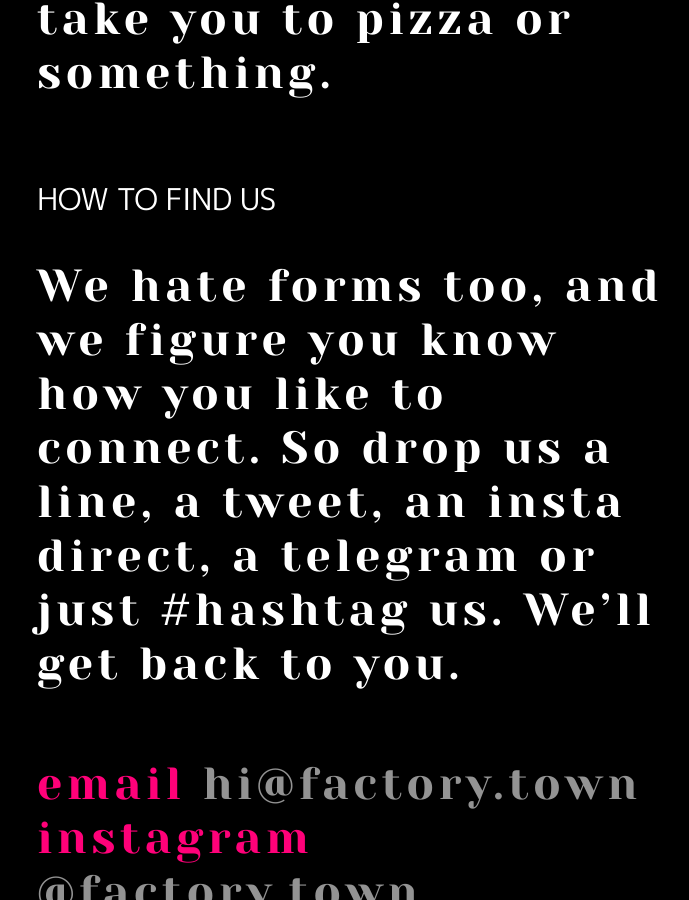
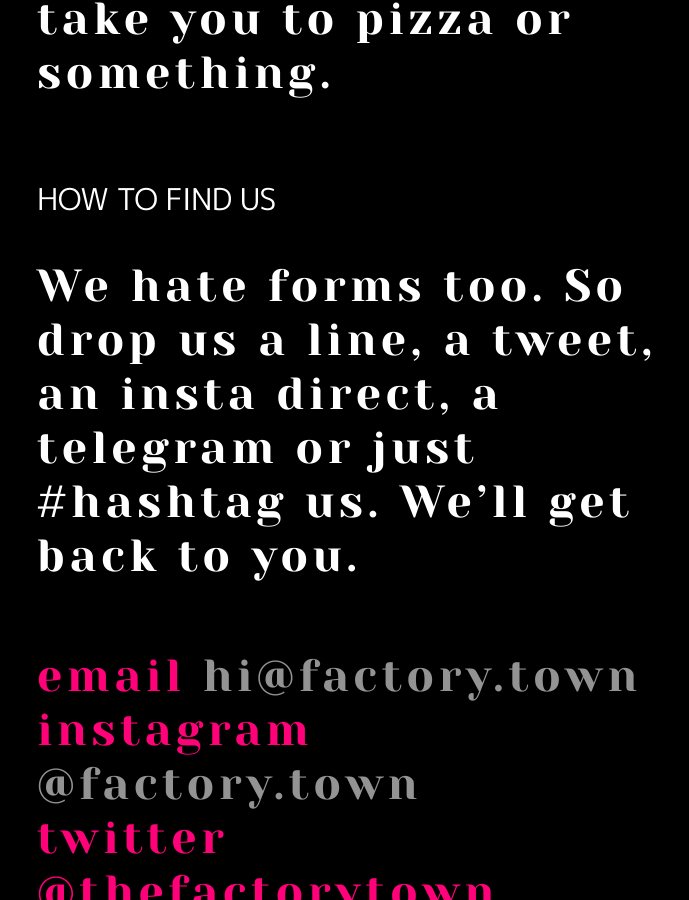
Before and after one commit to factorytown/factorytown.github.io, a Jekyll site: the page built from _pages/about.md, in a window 1280 px wide and 900 px high, scrolled down 2635 px. Shown: the whole window, without its empty margins (283-972 px from the left). Built offline with Jekyll 4.4.1, drawn with Linux system fonts in a browser that asks for light colours; nearby versions of some CDN libraries.

Commit message:
Updated About

```diff
--- a/_pages/about.md
+++ b/_pages/about.md
@@ -19,7 +19,7 @@
 
 ### HOW TO FIND US
 
-## We hate forms too, and we figure you know how you like to connect. So drop us a line, a tweet, an insta direct, a telegram or just #hashtag us. We'll get back to you.
+## We hate forms too. So drop us a line, a tweet, an insta direct, a telegram or just #hashtag us. We'll get back to you.
 <BR>
 <BR>
 
```
